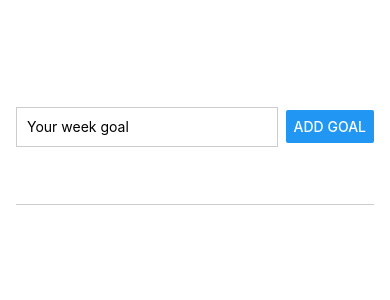
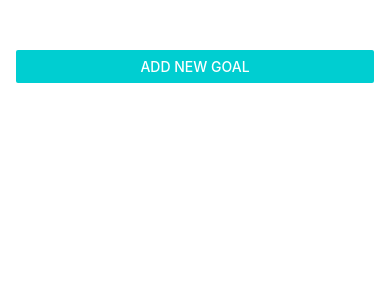
Before and after one commit to JoacoMaurtua/FIrst-React-Native-Proyect, a React Native app: screen / in a window 390 px wide. Shown: the top 300 px of the page. Built offline with nearby package versions, Linux system fonts and the light colour scheme.

Commit message:
modal agregado

```diff
--- a/App.js
+++ b/App.js
@@ -1,5 +1,5 @@
 import { useState } from 'react';
-import { StyleSheet, View, ScrollView, FlatList } from 'react-native'; //componentes nativos de react native
+import { StyleSheet, View, ScrollView, FlatList, Button } from 'react-native'; //componentes nativos de react native
 import GoalItem from './components/GoalItem';
 import GoalInput from './components/GoalInput';
 
@@ -28,6 +28,15 @@ import GoalInput from './components/GoalInput';
 //problema de rendimiento, frente a esto existe otro enfoque: usar el componente FlatList
 export default function App() {
   const [weekGoals, setWeekGoals] = useState([]);
+  const [modalVisible, setModalVisible] = useState(false);
+
+  const startAddGoalHandler =()=>{
+    setModalVisible(true);
+  };
+
+  const closeAddGoalHandler =()=>{
+    setModalVisible(false);
+  }
 
   //Devuelve un arreglo con los goals anteriores + el nuevo goal ingresado
   const addNewInputText = (newGoal) => {
@@ -35,6 +44,7 @@ export default function App() {
       ...currentWeekGoals,
       { text: newGoal, id: Math.random().toString() },
     ]);
+    closeAddGoalHandler();
   };
 
   //Devuelvo un arreglo con todos los goals menos el que se elimino
@@ -46,7 +56,8 @@ export default function App() {
 
   return (
     <View style={styles.appContainer}>
-      <GoalInput addNewInputText={addNewInputText} />
+      <Button title="Add new goal" color="#00ced1" onPress={startAddGoalHandler}/>
+      <GoalInput addNewInputText={addNewInputText} showModal={modalVisible} closeModal={closeAddGoalHandler}/>
       <View style={styles.goalsContainer}>
         {/*  <ScrollView>
           {weekGoals.map((goal, index) => (
--- a/components/GoalInput.js
+++ b/components/GoalInput.js
@@ -1,20 +1,22 @@
-import {useState} from 'react';
-import { View, TextInput, StyleSheet, Button } from 'react-native';
+import { useState } from 'react';
+import { View, TextInput, StyleSheet, Button, Modal } from 'react-native';
+//Nota: El componente modal tiene props para la visibilidad y efectos del mismo
 
 //Pasando eventhandlers como props
-const GoalInput = ({addNewInputText}) => {
+const GoalInput = ({ addNewInputText, showModal, closeModal }) => {
   const [newGoal, setNewGoal] = useState('');
 
   const newInputText = (newInput) => {
     setNewGoal(newInput);
   };
 
-  const addGoalHandler = () =>{
+  const addGoalHandler = () => {
     addNewInputText(newGoal);
     setNewGoal('');
   };
 
   return (
+    <Modal visible={showModal} animationType="slide">
       <View style={styles.inputContainer}>
         <TextInput
           style={styles.textInput}
@@ -22,31 +24,49 @@ const GoalInput = ({addNewInputText}) => {
           onChangeText={newInputText}
           value={newGoal}
         />
+        <View style={styles.buttonContainer}>
+          <View style={styles.button}>
             <Button title="Add Goal" padding="2" onPress={addGoalHandler} />
           </View>
+          <View style={styles.button}>
+            <Button title="Cancel" onPress={closeModal} />
+          </View>
+        </View>
+      </View>
+    </Modal>
   );
 };
 
 const styles = StyleSheet.create({
   inputContainer: {
     flex: 1,
-    flexDirection: 'row',
-    justifyContent: 'space-between',
+    justifyContent: 'center',
     alignItems: 'center',
     marginBottom: 24,
     borderBottomWidth: 1,
     borderBottomColor: '#cccccc',
+    padding: 20,
   },
 
   textInput: {
     borderWidth: 1,
     borderColor: '#cccccc',
-    width: '70%',
-    height: 40,
+    width: '100%',
+    height: '7%',
     marginRight: 8,
     paddingLeft: 10,
-    flex: 1,
+
   },
+
+  buttonContainer: {
+    flexDirection: 'row',
+    marginTop: 16,
+  },
+
+  button:{
+    width: '30%',
+    marginHorizontal: 8,
+  }
 });
 
 export default GoalInput;
--- a/components/GoalItem.js
+++ b/components/GoalItem.js
@@ -5,26 +5,37 @@ import { StyleSheet, Text, View, Pressable } from 'react-native'; //componentes
 
 //bind es un metodo de js que permite configurar una funcion previamente a su ejecucion
 
+//android_ripple funciona para hacer un efecto parecido al del hover
+//en caso de iOS necesitamos el prop style y le pasamos una funcion anonima que devuelve nuevos estilos
+
 const GoalItem = ({ text, onDeleteItem, id }) => {
   return (
-    <Pressable onPress={onDeleteItem.bind(this,id)}>
-      <View style={styles.goalListElement}>
+    <View style={styles.goalListElement}>
+      <Pressable
+        onPress={onDeleteItem.bind(this, id)}
+        android_ripple={{color:'#008080'}}
+        style={({pressed}) => pressed && styles.pressedItem}
+      >
         <Text style={styles.goalListTextElement}>{text}</Text>
-      </View>
-    </Pressable>
+      </Pressable>
+    </View>
   );
 };
 
 const styles = StyleSheet.create({
   goalListElement: {
     margin: 7,
-    padding: 7,
     backgroundColor: '#00ced1',
     borderRadius: 6,
   },
 
+  pressedItem:{
+    opacity: 0.5,
+  },
+
   goalListTextElement: {
     color: '#ffffff',
+    padding: 7,
   },
 });
 
```
Lines whose indentation alone changed are shown as unchanged.
